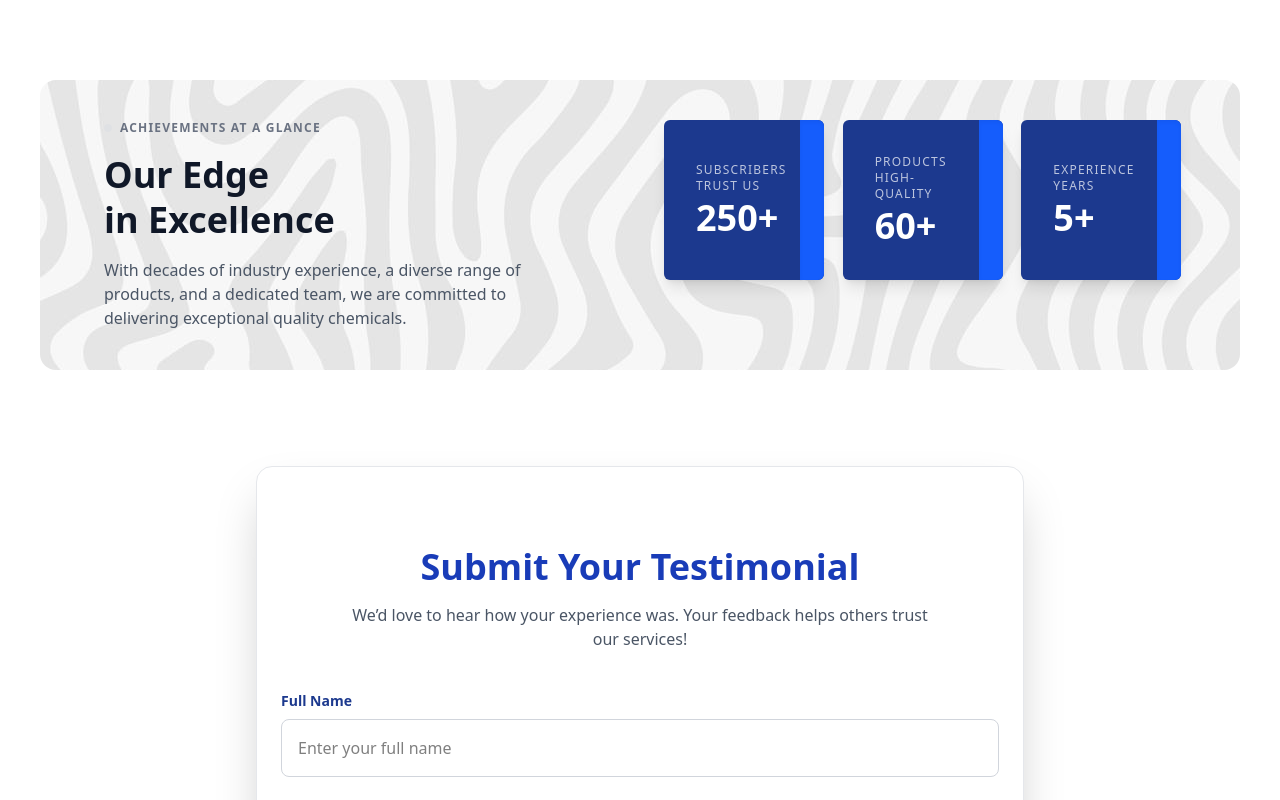
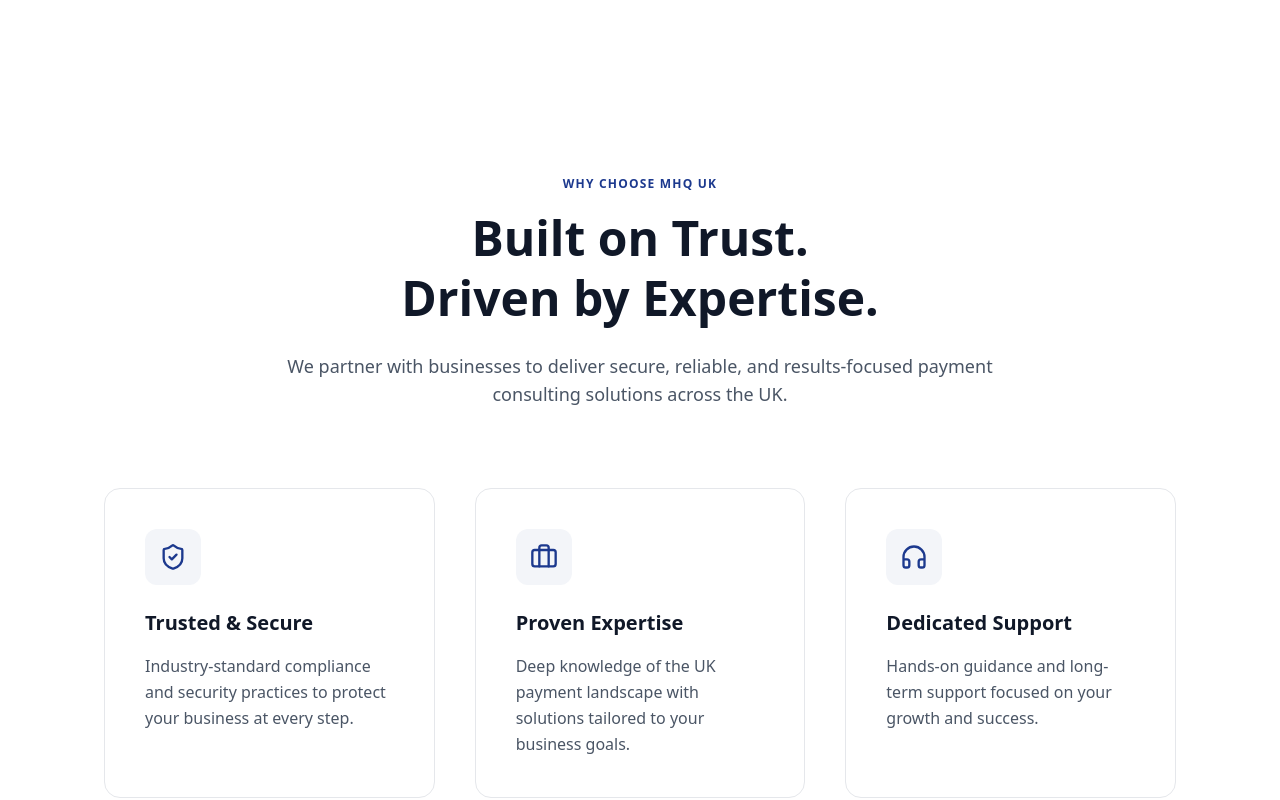
Before and after one commit to Saira7/MHQ, a React (Vite) app: page /testimonials in a window 1280 px wide. Shown: the part 1040-1840 px from the top of the page. Built offline with nearby package versions, Linux system fonts and the light colour scheme.

Commit message:
scroll to top button

```diff
--- a/src/App.jsx
+++ b/src/App.jsx
@@ -8,6 +8,7 @@
 import ContactPage from "./pages/ContactPage";
 import BlogPage from "./pages/BlogPage";
 import QuotePage from "./pages/QuotePage";
+import ScrollToTopButton from "./components/ScrollToTop";
 
 const App = () => {
   return (
@@ -26,6 +27,7 @@
       </Routes>
 
       <Footer />
+      <ScrollToTopButton/>
     </>
   );
 };
--- /dev/null
+++ b/src/components/ScrollToTop.jsx
@@ -0,0 +1,43 @@
+import React, { useEffect, useState } from "react";
+import { motion, AnimatePresence } from "framer-motion";
+import { ArrowUp } from "lucide-react";
+
+const ScrollToTopButton = () => {
+  const [visible, setVisible] = useState(false);
+
+  useEffect(() => {
+    const toggleVisibility = () => {
+      setVisible(window.scrollY > 300);
+    };
+
+    window.addEventListener("scroll", toggleVisibility);
+    return () => window.removeEventListener("scroll", toggleVisibility);
+  }, []);
+
+  const scrollToTop = () => {
+    window.scrollTo({
+      top: 0,
+      behavior: "smooth",
+    });
+  };
+
+  return (
+    <AnimatePresence>
+      {visible && (
+        <motion.button
+          onClick={scrollToTop}
+          initial={{ opacity: 0, scale: 0.8, y: 20 }}
+          animate={{ opacity: 1, scale: 1, y: 0 }}
+          exit={{ opacity: 0, scale: 0.8, y: 20 }}
+          transition={{ duration: 0.3, ease: "easeOut" }}
+          className="fixed bottom-6 right-6 z-50 flex items-center justify-center w-12 h-12 rounded-full bg-blue-900 text-white shadow-lg hover:bg-blue-800 focus:outline-none"
+          aria-label="Scroll to top"
+        >
+          <ArrowUp className="w-5 h-5" />
+        </motion.button>
+      )}
+    </AnimatePresence>
+  );
+};
+
+export default ScrollToTopButton;
--- a/src/components/testimonials/TestimonialsStats.jsx
+++ b/src/components/testimonials/TestimonialsStats.jsx
@@ -1,59 +1,102 @@
 import React from "react";
 import { motion } from "framer-motion";
+import { ShieldCheck, Briefcase, Headphones } from "lucide-react";
 
-const stats = [
-  { number: "250+", label: "SUBSCRIBERS TRUST US" },
-  { number: "60+", label: "PRODUCTS HIGH-QUALITY" },
-  { number: "5+", label: "EXPERIENCE YEARS" },
+const features = [
+  {
+    icon: ShieldCheck,
+    title: "Trusted & Secure",
+    desc: "Industry-standard compliance and security practices to protect your business at every step."
+  },
+  {
+    icon: Briefcase,
+    title: "Proven Expertise",
+    desc: "Deep knowledge of the UK payment landscape with solutions tailored to your business goals."
+  },
+  {
+    icon: Headphones,
+    title: "Dedicated Support",
+    desc: "Hands-on guidance and long-term support focused on your growth and success."
+  }
 ];
 
-const TestimonialsStats = () => {
+const containerVariants = {
+  hidden: {},
+  visible: {
+    transition: {
+      staggerChildren: 0.15
+    }
+  }
+};
+
+const cardVariants = {
+  hidden: { opacity: 0, y: 30 },
+  visible: {
+    opacity: 1,
+    y: 0,
+    transition: { duration: 0.6, ease: "easeOut" }
+  }
+};
+
+const WhyChooseUs = () => {
   return (
-   <section
-  className=" p-10 rounded-2xl md:px-16 mx-auto flex flex-col md:flex-row items-center md:items-start gap-12 bg-cover bg-center relative"
-  style={{ backgroundImage: "url('/assets/wave-bg-infosection3.jpg')" }}
+    <section className="py-24 px-6 md:px-16">
+      <div className="max-w-7xl mx-auto">
+
+        {/* Header */}
+        <motion.div
+          className="text-center max-w-3xl mx-auto mb-20"
+          initial={{ opacity: 0, y: 20 }}
+          whileInView={{ opacity: 1, y: 0 }}
+          viewport={{ once: true }}
+          transition={{ duration: 0.6, ease: "easeOut" }}
         >
-      {/* Left side text */}
-      <div className="md:w-1/2">
-        <div className="flex items-center mb-4">
-          <motion.span
-              className="w-2 h-2 rounded-full bg-blue-700 mr-2"
-              animate={{ opacity: [0, 1, 0] }}
-              transition={{ duration: 1.5, repeat: Infinity, ease: "easeInOut" }}
-            />
-          <p className="uppercase text-xs text-gray-500 tracking-widest font-semibold">
-            Achievements at a Glance
+          <p className="uppercase text-xs tracking-widest text-blue-900 font-semibold mb-4">
+            Why Choose MHQ UK
           </p>
-        </div>
-        <h2 className="text-4xl font-extrabold text-gray-900 leading-tight mb-4">
-          Our Edge <br /> in Excellence
+
+          <h2 className="text-4xl md:text-5xl font-extrabold text-gray-900 leading-tight">
+            Built on Trust.<br />Driven by Expertise.
           </h2>
-        <p className="text-gray-600 max-w-md">
-          With decades of industry experience, a diverse range of products, and a dedicated team, we are committed to delivering exceptional quality chemicals.
+
+          <p className="mt-6 text-gray-600 text-lg">
+            We partner with businesses to deliver secure, reliable, and results-focused
+            payment consulting solutions across the UK.
           </p>
-        {/* <hr className="border-gray-300 mt-6" /> */}
+        </motion.div>
+
+        {/* Cards */}
+        <motion.div
+          className="grid grid-cols-1 md:grid-cols-3 gap-10"
+          variants={containerVariants}
+          initial="hidden"
+          whileInView="visible"
+          viewport={{ once: true }}
+        >
+          {features.map((item, idx) => (
+            <motion.div
+              key={idx}
+              variants={cardVariants}
+              className="group rounded-2xl border border-gray-200 p-10 transition-all duration-300 hover:border-blue-900 hover:shadow-xl"
+            >
+              <div className="mb-6 flex items-center justify-center w-14 h-14 rounded-xl bg-blue-900/5 group-hover:bg-blue-900 transition-colors duration-300">
+                <item.icon className="w-7 h-7 text-blue-900 group-hover:text-white transition-colors duration-300" />
               </div>
 
-      {/* Right side stats */}
-      <div className="md:w-1/2 grid grid-cols-2 md:grid-cols-3 gap-6 justify-center">
-        {stats.map((item, idx) => (
-          <motion.div
-            key={idx}
-            className="relative bg-blue-900 text-white rounded-md shadow-lg p-8 w-40 h-40 flex flex-col justify-center"
-            initial={{ opacity: 0, y: 30 }}
-            whileInView={{ opacity: 1, y: 0 }}
-            viewport={{ once: true }}
-            transition={{ duration: 0.6, delay: idx * 0.2 }}
-          >
-            {/* Blue 3D side */}
-            <div className="absolute top-0 right-0 w-6 h-full bg-blue-600 rounded-tr-md rounded-br-md shadow-inner"></div>
-            <p className="text-xs uppercase tracking-widest mb-1 opacity-70">{item.label}</p>
-            <h3 className="text-4xl font-bold">{item.number}</h3>
+              <h3 className="text-xl font-semibold text-gray-900 mb-4">
+                {item.title}
+              </h3>
+
+              <p className="text-gray-600 leading-relaxed">
+                {item.desc}
+              </p>
             </motion.div>
           ))}
+        </motion.div>
+
       </div>
     </section>
   );
 };
 
-export default TestimonialsStats;
+export default WhyChooseUs;
```
Lines whose indentation alone changed are shown as unchanged.
